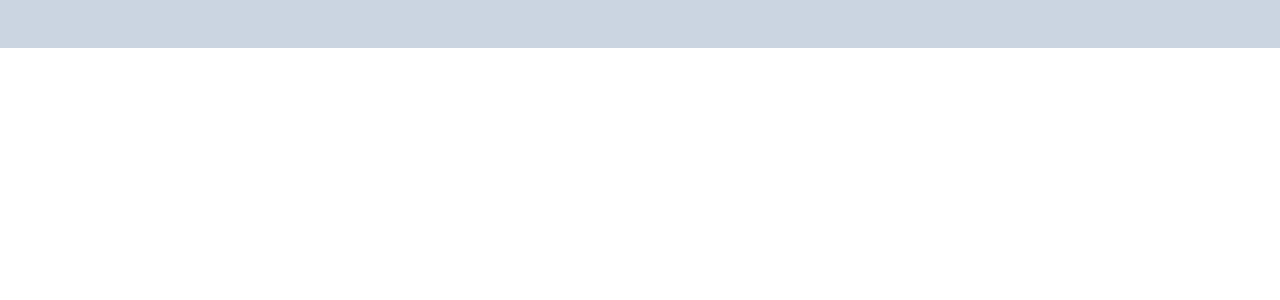
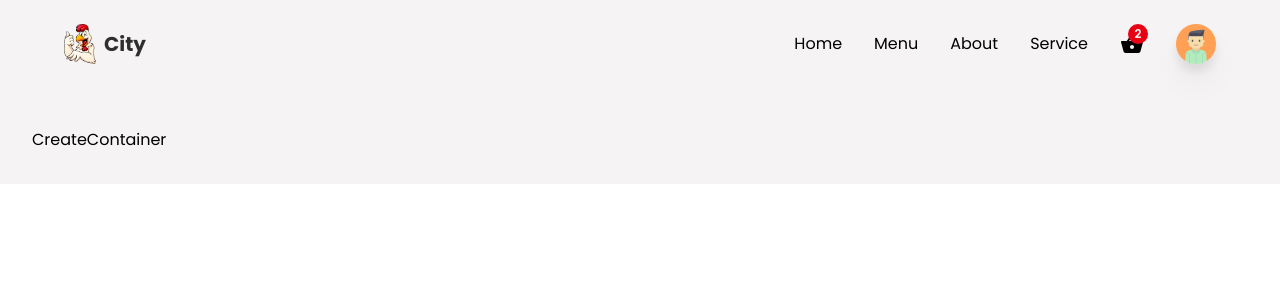
Before and after one commit to H-HauDV/2022_GR1_Attemp1, a React (Create React App) app: page /create-item in a window 1280 px wide. Shown: the top 300 px of the page. Built offline with nearby package versions, Linux system fonts and the light colour scheme.

Commit message:
Header 80%

```diff
--- a/src/App.js
+++ b/src/App.js
@@ -1,12 +1,18 @@
 import React from 'react'
-import { Header }  from "./components"
+import { Header, CreateContainer, MainContainer }  from "./components"
+import { Route, Routes} from "react-router-dom"
 const App = () => {
   return (
-    <div
-      className="w-screen h-auto flex flex-col"
-      >
-        <Header/>
-      </div>
+    <div className="w-screen h-auto flex flex-col bg-primary">
+      <Header/>
+      <main className="mt-24 p-8 w-full">
+        <Routes>
+          <Route path="/*" element={<MainContainer />} />
+          <Route path="/create-item" element={<CreateContainer />} />
+
+        </Routes>
+      </main>
+    </div>
   )
 }
 
--- /dev/null
+++ b/src/components/Container/CreateContainer/index.jsx
@@ -0,0 +1,9 @@
+import React from 'react'
+
+const CreateContainer = () => {
+  return (
+    <div>CreateContainer</div>
+  )
+}
+
+export default CreateContainer
--- /dev/null
+++ b/src/components/Container/MainContainer/index.jsx
@@ -0,0 +1,9 @@
+import React from 'react'
+
+const MainContainer = () => {
+  return (
+    <div>MainContainer</div>
+  )
+}
+
+export default MainContainer
--- a/src/components/Header/index.jsx
+++ b/src/components/Header/index.jsx
@@ -1,13 +1,42 @@
 import React from 'react'
+import { MdShoppingBasket } from "react-icons/md";
 
+import Logo from '../../img/logo.png'
+import Avatar from '../../img/avatar.png'
 const Header = () => {
   return (
-    <div className="fixed x-50 w-screen bg-slate-300 p-6 px-16">
+    <header className="fixed x-50 w-screen p-6 px-16">
       {/* Destop tablet */}
-        <div className="hidden md:flex w-full h-full"></div>
+        <div className="hidden md:flex w-full h-full items-center justify-between">
+          <div className="flex items-center gap-2">
+            <img src={Logo} className="w-8 object-cover" alt="logo" />
+            <p className="text-headingColor text-xl font-bold">
+              City
+            </p>
+          </div>
+          <div className="flex items-centers gap-8">
+            <ul className="flex items-center gap-8 ">
+              <li className="text-base text-textColor hover:text-headingColor duration-100 transition-all ease-in-out cursor-pointer">Home</li>
+              <li className="text-base text-textColor hover:text-headingColor duration-100 transition-all ease-in-out cursor-pointer">Menu</li>
+              <li className="text-base text-textColor hover:text-headingColor duration-100 transition-all ease-in-out cursor-pointer">About</li>
+              <li className="text-base text-textColor hover:text-headingColor duration-100 transition-all ease-in-out cursor-pointer">Service</li>
+            </ul>
+
+            <div className="relative flex items-center justify-center">
+              <MdShoppingBasket className="text-textColor text-2xl cursor-pointer"/>
+              <div className="absolute -top-0 -right-1 w-5 h-5 rounded-full bg-cartNumBg flex items-center justify-center">
+                <p className="text-xs text-white font-semibold">
+                  2
+                </p>
+              </div>
+            </div>
+
+            <img src={Avatar} className="w-10 min-w-[40px] h10 min-h-[40px] drop-shadow-xl" alt="userprofile" />
+          </div>
+        </div>
       {/* Mobile */}
-      <div className="flex md:hidden w-full h-full"></div>
-    </div>
+      <div className="flex md:hidden w-full h-full "></div>
+    </header>
   )
 }
 
--- a/src/components/index.jsx
+++ b/src/components/index.jsx
@@ -1 +1,3 @@
 export {default as Header} from "./Header";
+export {default as MainContainer} from "./Container/MainContainer";
+export {default as CreateContainer} from "./Container/CreateContainer";
--- a/src/index.js
+++ b/src/index.js
@@ -9,7 +9,6 @@
 ReactDOM.render(
     <Router>
         <App />
-    </Router>
-
-, document.getElementById('root')
+    </Router>,
+    document.getElementById('root')
 );
```
